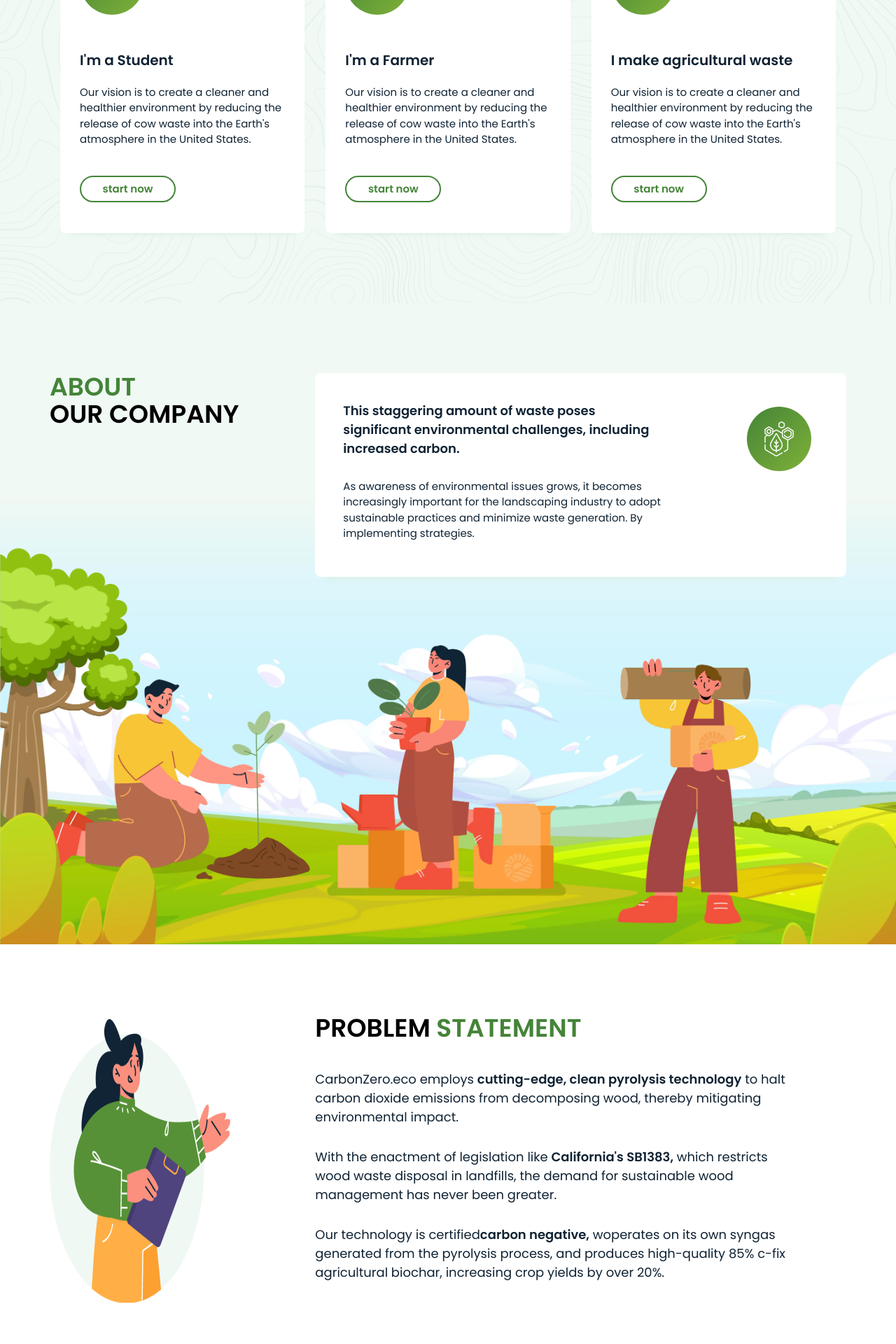
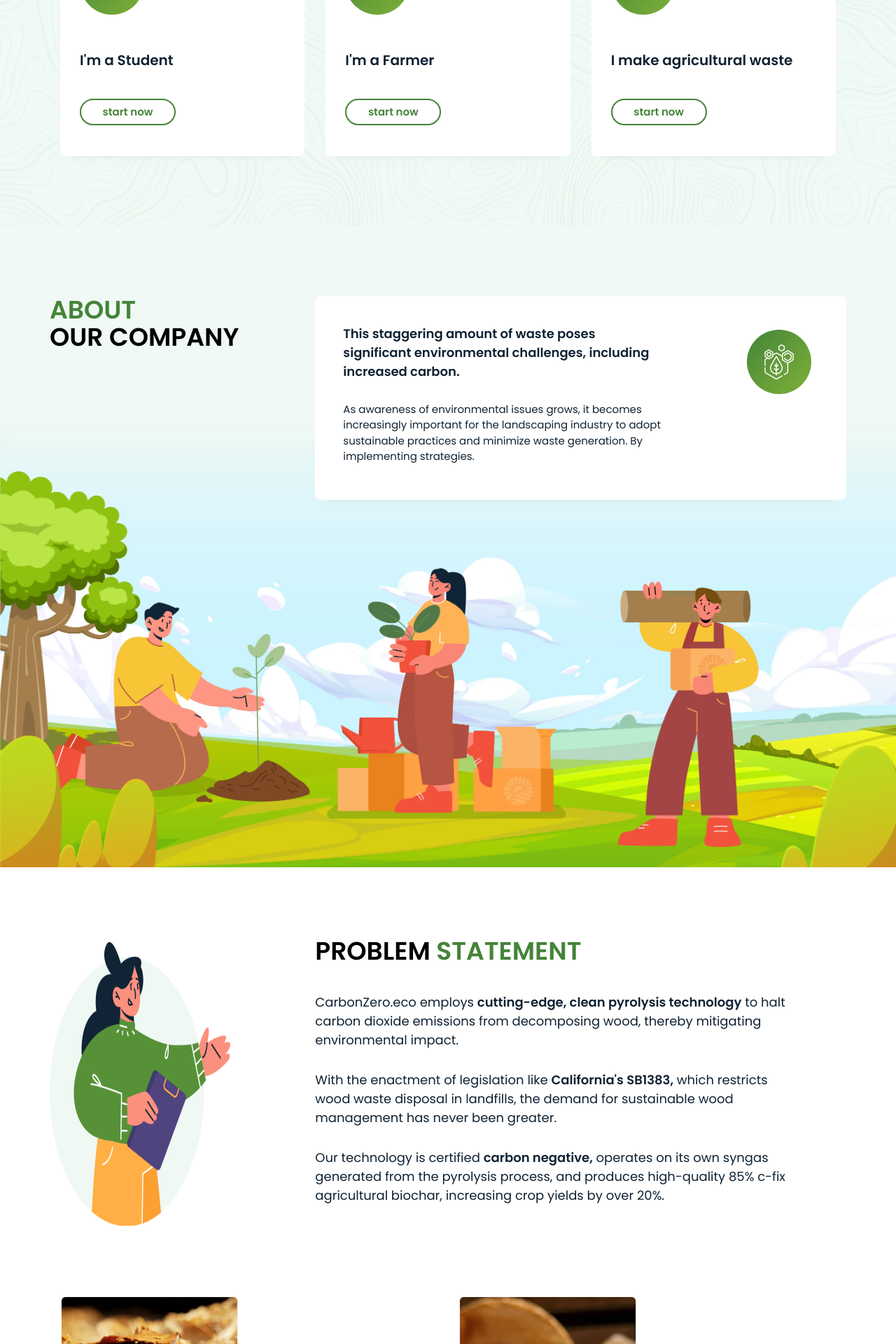
Before and after one commit to sukhvinder-jaat/cool-blade, a React (Create React App) app: page / in a window 1280 px wide. Shown: the part 1340-3260 px from the top of the page at 70% size. Built offline with nearby package versions, Linux system fonts and the light colour scheme.

Commit message:
comment add

```diff
--- a/src/components/AboutCompany.jsx
+++ b/src/components/AboutCompany.jsx
@@ -1,18 +1,22 @@
 import React from "react";
-import about from "../assets/about/chemical.svg";
+import about from "../assets/about/chemical.svg"; // Importing the image
+
 const AboutCompany = () => {
   return (
     <div className="max-w-[1170px] mx-auto px-4 2xl:px-0" id="about">
-      <div className=" flex flex-wrap">
-        <div className=" lg:w-4/12 w-full">
-          <p className=" font-poppins font-semibold md:text-4xl text-3xl leading-[110%] uppercase lg:text-start text-center lg:mb-0 md:mb-9 mb-4 relative z-10">
-            <span className=" text-hippyGreen lg:block">About</span> our company
+      <div className="flex flex-wrap">
+        {/* Title section */}
+        <div className="lg:w-4/12 w-full">
+          <p className="font-poppins font-semibold md:text-4xl text-3xl leading-[110%] uppercase lg:text-start text-center lg:mb-0 md:mb-9 mb-4 relative z-10">
+            <span className="text-hippyGreen lg:block">About</span> our company
           </p>
         </div>
-        <div className=" lg:w-8/12 w-full">
-          <div className=" bg-white shadow-[0px_18px_6px_-15px_#DCEFE5D6] rounded-lg pt-10 sm:ps-10 px-5 md:pb-[50px] pb-7 sm:pe-[50px] flex md:flex-row flex-col-reverse justify-between relative z-10 hover:shadow-2xl transition-all ease-in-out duration-300">
+        {/* Content section */}
+        <div className="lg:w-8/12 w-full">
+          <div className="bg-white shadow-[0px_18px_6px_-15px_#DCEFE5D6] rounded-lg pt-10 sm:ps-10 px-5 md:pb-[50px] pb-7 sm:pe-[50px] flex md:flex-row flex-col-reverse justify-between relative z-10 hover:shadow-2xl transition-all ease-in-out duration-300">
+            {/* Text content */}
             <div>
-              <p className=" font-poppins font-semibold text-lg text-fireFly max-w-[461px] mb-[30px]">
+              <p className="font-poppins font-semibold text-lg text-fireFly max-w-[461px] mb-[30px]">
                 This staggering amount of waste poses significant environmental
                 challenges, including increased carbon.
               </p>
@@ -23,11 +27,12 @@ const AboutCompany = () => {
                 implementing strategies.
               </p>
             </div>
+            {/* Image */}
             <div className="w-[92px] h-[92px] bg-gradient-to-br from-hippyGreen to-treeGreen rounded-full flex items-center justify-center md:mb-0 mb-4 md:mt-2">
               <img
                 src={about}
                 alt="profile"
-                className=" max-w-[50px] w-full object-cover"
+                className="max-w-[50px] w-full object-cover"
                 sizes="100vw"
                 loading="lazy"
               />
--- a/src/components/JoinOurCommunity.jsx
+++ b/src/components/JoinOurCommunity.jsx
@@ -1,21 +1,26 @@
 import React from "react";
-import { joinProfile } from "./common/Helper";
-import AboutCompany from "./AboutCompany";
-import planting from "../assets/about/planting.webp";
+import { joinProfile } from "./common/Helper"; // Importing profiles of people to join the community
+import AboutCompany from "./AboutCompany"; // Importing the AboutCompany component
+import planting from "../assets/about/planting.webp"; // Importing an image related to planting
+
 const JoinOurCommunity = () => {
   return (
-    <div className=" bg-aquaSprint">
-      <div className=" bg-join bg-no-repeat bg-cover md:pt-[90px] pt-10 md:pb-[100px] pb-10 mb-12 md:mb-[100px]">
+    <div className="bg-aquaSprint">
+      {/* Section with background image */}
+      <div className="bg-join bg-no-repeat bg-cover md:pt-[90px] pt-10 md:pb-[100px] pb-10 mb-12 md:mb-[100px]">
         <div className="max-w-[1170px] mx-auto px-4 2xl:px-0">
-          <p className=" font-poppins font-semibold md:text-4xl text-3xl leading-[normal] text-center uppercase md:mb-9 mb-4">
-            <span className=" text-hippyGreen">Join</span> Our Community
+          {/* Title */}
+          <p className="font-poppins font-semibold md:text-4xl text-3xl leading-[normal] text-center uppercase md:mb-9 mb-4">
+            <span className="text-hippyGreen">Join</span> Our Community
           </p>
-          <p className=" font-poppins font-normal md:text-lg text-base text-center text-riverBed max-w-[880px] mx-auto md:mb-20 mb-10">
+          {/* Description */}
+          <p className="font-poppins font-normal md:text-lg text-base text-center text-riverBed max-w-[880px] mx-auto md:mb-20 mb-10">
             Our vision is a bright green future where children can play and
             breathe clean air and our farmers have an abundance of fertile soil
             to grow food to feed America's families.
           </p>
-          <div className=" flex-wrap flex gap-y-7 justify-center">
+          {/* Profiles to join the community */}
+          <div className="flex-wrap flex gap-y-7 justify-center">
             {joinProfile.map((content, index) => {
               return (
                 <div
@@ -23,25 +28,23 @@ const JoinOurCommunity = () => {
                   key={index}
                 >
                   <div className="shadow-[0px_18px_6px_-15px_#DCEFE5D6] hover:shadow-2xl transition-all ease-in-out duration-300 px-7 w-full pt-10 pb-11 bg-white rounded-lg h-full">
-                    <div className=" w-[92px] h-[92px] bg-gradient-to-br from-hippyGreen to-treeGreen rounded-full flex items-center justify-center mb-[50px]">
+                    <div className="w-[92px] h-[92px] bg-gradient-to-br from-hippyGreen to-treeGreen rounded-full flex items-center justify-center mb-[50px]">
                       <img
                         src={content.profile}
                         alt="profile"
-                        className=" max-w-[50px] w-full"
+                        className="max-w-[50px] w-full"
                         sizes="100vw"
                         loading="lazy"
                       />
                     </div>
-                    <p className=" font-poppins font-semibold md:text-xl text-base text-fireFly mb-5">
+                    <p className="font-poppins font-semibold md:text-xl text-base text-fireFly mb-5">
                       {content.title}
                     </p>
-                    <p className=" font-poppins font-normal md:text-md text-sm text-fireFly mb-10">
-                      Our vision is to create a cleaner and healthier
-                      environment by reducing the release of cow waste into the
-                      Earth's atmosphere in the United States.
+                    <p className="font-poppins font-normal md:text-md text-sm text-fireFly mb-10">
+                      {content.description}
                     </p>
                     <button
-                      className=" border-[2px] border-hippyGreen rounded-[33px] p-[5px_24px_5px_24px] font-poppins font-semibold text-sm md:text-md leading-[24px] flex items-center justify-center text-hippyGreen min-w-[137px] hover:bg-hippyGreen transition-all ease-in-out duration-300 hover:text-white"
+                      className="border-[2px] border-hippyGreen rounded-[33px] p-[5px_24px_5px_24px] font-poppins font-semibold text-sm md:text-md leading-[24px] flex items-center justify-center text-hippyGreen min-w-[137px] hover:bg-hippyGreen transition-all ease-in-out duration-300 hover:text-white"
                       aria-controls="start"
                       aria-expanded="start btn"
                       aria-label="start btn"
@@ -55,12 +58,14 @@ const JoinOurCommunity = () => {
           </div>
         </div>
       </div>
+      {/* Rendering the AboutCompany component */}
       <AboutCompany />
+      {/* Image related to planting */}
       <div className="max-w-[1440px] mx-auto mt-[-110px]">
         <img
           src={planting}
           alt="planting"
-          className=" w-full"
+          className="w-full"
           sizes="100vw"
           loading="lazy"
         />
--- a/src/components/Problem.jsx
+++ b/src/components/Problem.jsx
@@ -1,49 +1,55 @@
 import React from "react";
-import girl from "../assets/problem/girl.png";
-import leftTree from "../assets/problem/left_tree.png";
-import rightTree from "../assets/problem/right_tree.png";
-import { problemWood } from "./common/Helper";
+import girl from "../assets/problem/girl.png"; // Importing an image of a girl
+import leftTree from "../assets/problem/left_tree.png"; // Importing an image of a tree on the left
+import rightTree from "../assets/problem/right_tree.png"; // Importing an image of a tree on the right
+import { problemWood } from "./common/Helper"; // Importing problem wood images from a helper file
+
 const Problem = () => {
   return (
-    <div className=" relative max-w-[1920px] overflow-hidden" id="problem">
+    <div className="relative max-w-[1920px] overflow-hidden" id="problem">
+      {/* Problem statement section */}
       <div
         className="max-w-[1170px] mx-auto px-4 2xl:px-0 mt-[100px] pb-[224px] relative z-10"
         id="about"
       >
-        <div className=" flex flex-wrap mb-12 md:mb-[100px]">
-          <div className=" lg:w-4/12 w-full flex justify-center lg:justify-start lg:mb-0 mb-7">
-            <img src={girl} alt="girl" className=" w-full max-w-[262px]" />
+        <div className="flex flex-wrap mb-12 md:mb-[100px]">
+          {/* Image of a girl */}
+          <div className="lg:w-4/12 w-full flex justify-center lg:justify-start lg:mb-0 mb-7">
+            <img src={girl} alt="girl" className="w-full max-w-[262px]" />
           </div>
-          <div className=" lg:w-8/12 w-full flex flex-col lg:items-start items-center text-center lg:text-start">
-            <p className=" font-poppins font-semibold md:text-4xl text-3xl leading-[110%] uppercase lg:text-start text-center  relative z-10 mb-10">
-              Problem <span className=" text-hippyGreen ">Statement</span>
+          <div className="lg:w-8/12 w-full flex flex-col lg:items-start items-center text-center lg:text-start">
+            {/* Problem statement title */}
+            <p className="font-poppins font-semibold md:text-4xl text-3xl leading-[110%] uppercase lg:text-start text-center relative z-10 mb-10">
+              Problem <span className="text-hippyGreen">Statement</span>
             </p>
-            <div className=" max-w-[700px]">
-              <p className=" font-poppins font-normal md:text-lg text-md text-fireFly mb-[30px]">
+            <div className="max-w-[700px]">
+              {/* Description of the problem */}
+              <p className="font-poppins font-normal md:text-lg text-md text-fireFly mb-[30px]">
                 CarbonZero.eco employs{" "}
-                <span className=" font-semibold">
+                <span className="font-semibold">
                   cutting-edge, clean pyrolysis technology
                 </span>{" "}
                 to halt carbon dioxide emissions from decomposing wood, thereby
                 mitigating environmental impact.
               </p>
-              <p className=" font-poppins font-normal md:text-lg text-md text-fireFly mb-[30px]">
+              <p className="font-poppins font-normal md:text-lg text-md text-fireFly mb-[30px]">
                 With the enactment of legislation like{" "}
-                <span className=" font-semibold">California's SB1383,</span>{" "}
+                <span className="font-semibold">California's SB1383,</span>{" "}
                 which restricts wood waste disposal in landfills, the demand for
                 sustainable wood management has never been greater.
               </p>
-              <p className=" font-poppins font-normal md:text-lg text-md text-fireFly mb-[30px]">
-                Our technology is certified
-                <span className=" font-semibold">carbon negative,</span>{" "}
-                woperates on its own syngas generated from the pyrolysis
-                process, and produces high-quality 85% c-fix agricultural
-                biochar, increasing crop yields by over 20%.
+              <p className="font-poppins font-normal md:text-lg text-md text-fireFly mb-[30px]">
+                Our technology is certified{" "}
+                <span className="font-semibold">carbon negative,</span> operates
+                on its own syngas generated from the pyrolysis process, and
+                produces high-quality 85% c-fix agricultural biochar, increasing
+                crop yields by over 20%.
               </p>
             </div>
           </div>
         </div>
-        <div className=" flex flex-wrap gap-y-[30px]">
+        {/* Displaying images related to problem wood */}
+        <div className="flex flex-wrap gap-y-[30px]">
           {problemWood.map((image, index) => {
             return (
               <div
@@ -52,12 +58,13 @@ const Problem = () => {
                 }`}
                 key={index}
               >
-                <img src={image} alt="wood" className=" w-full" />
+                <img src={image} alt="wood" className="w-full" />
               </div>
             );
           })}
         </div>
       </div>
+      {/* Images of trees positioned at the bottom corners */}
       <img
         src={leftTree}
         alt="left tree"
```
Also changed, not shown: src/components/Hero.jsx (+7 -4 lines), src/components/Team.jsx (+24 -14 lines), src/components/Usa.jsx (+8 -3 lines), src/components/WantToInvest.jsx (+5 -4 lines), src/components/common/Footer.jsx (+14 -1 lines), src/components/common/NavBar.jsx (+15 -7 lines).
